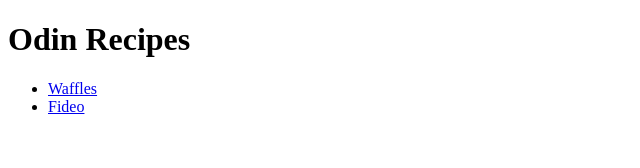
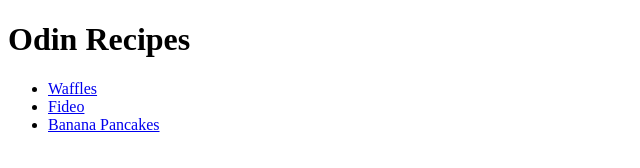
Before and after one commit to HarryQr/odin-recipes, a plain HTML site: page index.html in a window 1280 px wide. Shown: the whole page, without its empty margins (0-640 px from the left). Drawn offline with Linux system fonts and the light colour scheme.

Commit message:
Add index.html

```diff
--- a/index.html
+++ b/index.html
@@ -11,6 +11,7 @@
 <ul>
   <li><a href="recipes/waffle.html">Waffles</a></li>
   <li><a href="recipes/fideo.html">Fideo</a></li>
+  <li><a href="recipes/banana-pancakes.html">Banana Pancakes</a></li>
 </ul>
 </body>
 </html>
```
